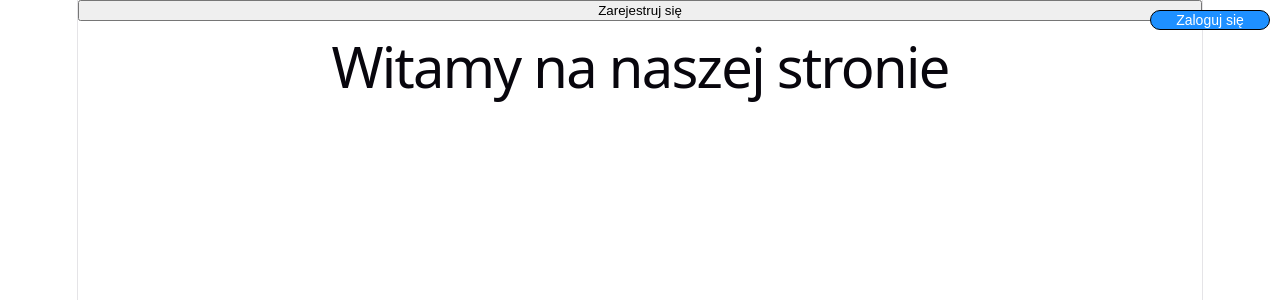
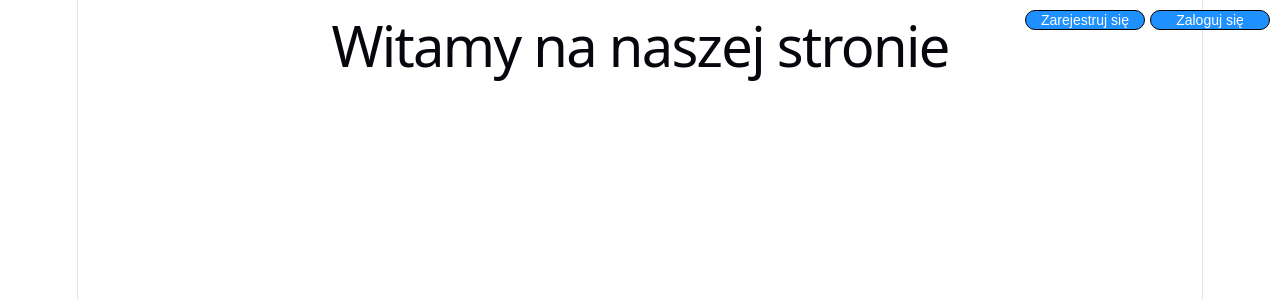
Before and after one commit to Tojt1/Trainingapp, a React app in the folder frontend/: page / in a window 1280 px wide. Shown: the top 300 px of the page. Built offline with nearby package versions, Linux system fonts and the light colour scheme; the HTML template or start-up script is replaced by a standard one.

Commit message:
Register button style

```diff
--- /dev/null
+++ b/frontend/src/assets/components/RegisterButton.css
@@ -0,0 +1,19 @@
+.register-btn{
+    position: absolute;
+    right: 135px;
+    top: 10px;
+
+    background-color: dodgerblue;
+    color: white;
+    font-size: 14px;
+    width: 120px;
+    border: 1px black solid;
+    border-radius: 14px;
+
+    cursor: pointer;
+}
+
+.register-btn:hover{
+    background-color: #007df3;
+    transform: translateY(0.2px);
+}
--- a/frontend/src/assets/components/RegisterButton.jsx
+++ b/frontend/src/assets/components/RegisterButton.jsx
@@ -1,4 +1,6 @@
-import { useNavigate, Outlet} from "react-router"
+import { useNavigate} from "react-router"
+import "./RegisterButton.css"
+
 function RegisterButton (){
     const navigate = useNavigate()
 
```
